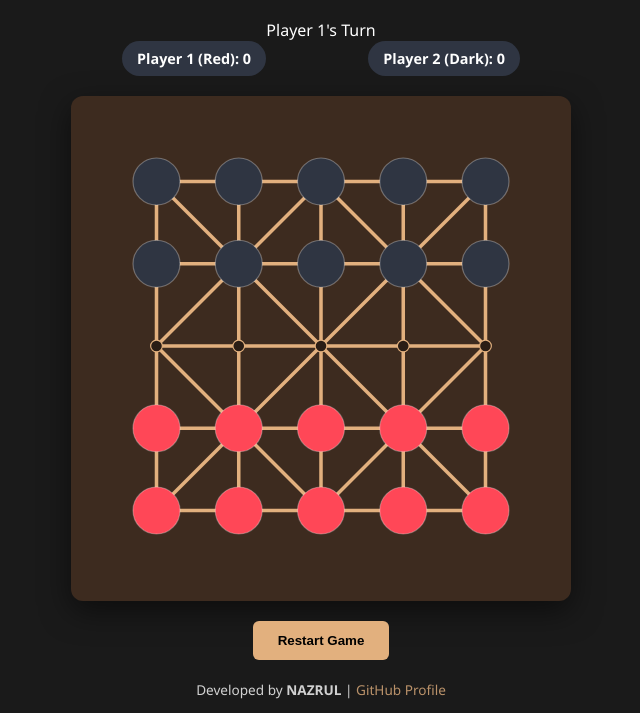
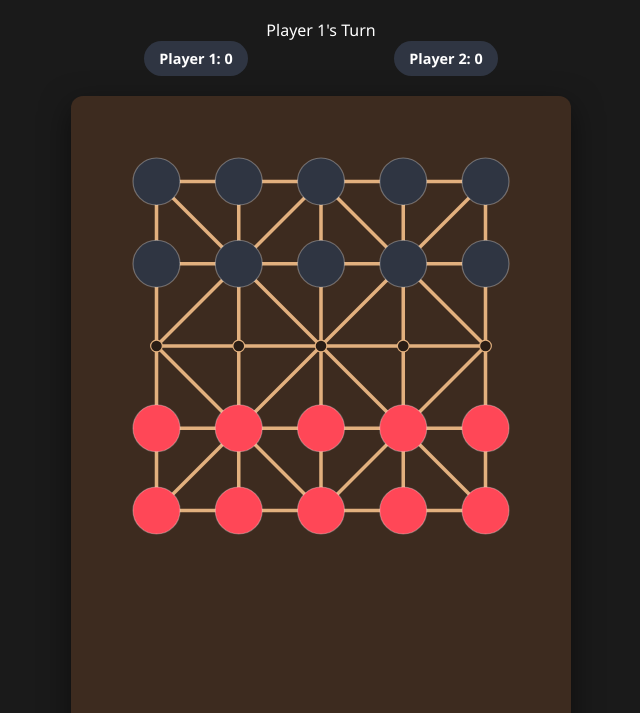
Before and after one commit to Alex000115/game-3, a plain HTML site: page index.html in a window 1280 px wide. Both pictures are taken after a click on the button "Two Players (Local)". Shown: the part 87-800 px from the top of the page, without its empty margins (319-959 px from the left). Drawn offline with Linux system fonts and the light colour scheme.

Commit message:
Update index.html

```diff
--- a/index.html
+++ b/index.html
@@ -3,7 +3,7 @@
 <head>
     <meta charset="UTF-8">
     <meta name="viewport" content="width=device-width, initial-scale=1.0">
-    <title>Sholo Guti - Strategy Board Game</title>
+    <title>Sholo Guti - Pro Edition</title>
     <link rel="stylesheet" href="style.css">
 </head>
 <body>
@@ -16,22 +16,22 @@
         <div id="menu" class="overlay">
             <div class="menu-content">
                 <button class="menu-btn" onclick="initGame('pvp')">Two Players (Local)</button>
-                <button class="menu-btn" onclick="initGame('pve')">Player vs AI</button>
+                <button class="menu-btn" onclick="initGame('pve')">Player vs Computer</button>
             </div>
         </div>
 
         <main id="game-container" class="hidden">
             <div class="game-info">
-                <div class="score">Player 1 (Red): <span id="p1-score">0</span></div>
-                <div class="score">Player 2 (Dark): <span id="p2-score">0</span></div>
+                <div class="score p1">Player 1: <span id="p1-score">0</span></div>
+                <div class="score p2">Player 2: <span id="p2-score">0</span></div>
             </div>
 
             <div class="board-wrapper">
-                <svg id="game-board" viewBox="0 0 400 400"></svg>
+                <svg id="game-board" viewBox="0 0 400 560"></svg>
             </div>
 
             <div class="controls">
-                <button onclick="location.reload()">Restart Game</button>
+                <button onclick="location.reload()">Reset Game</button>
             </div>
         </main>
 
```
